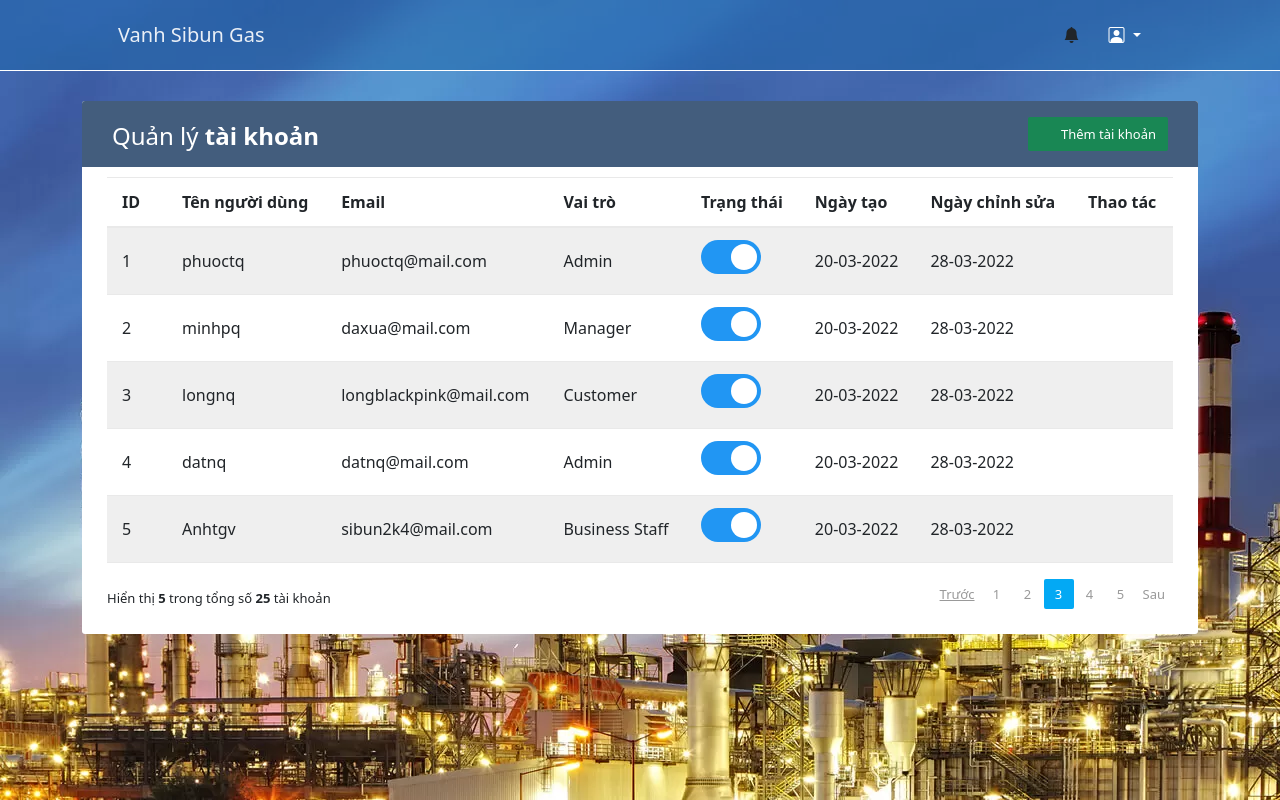
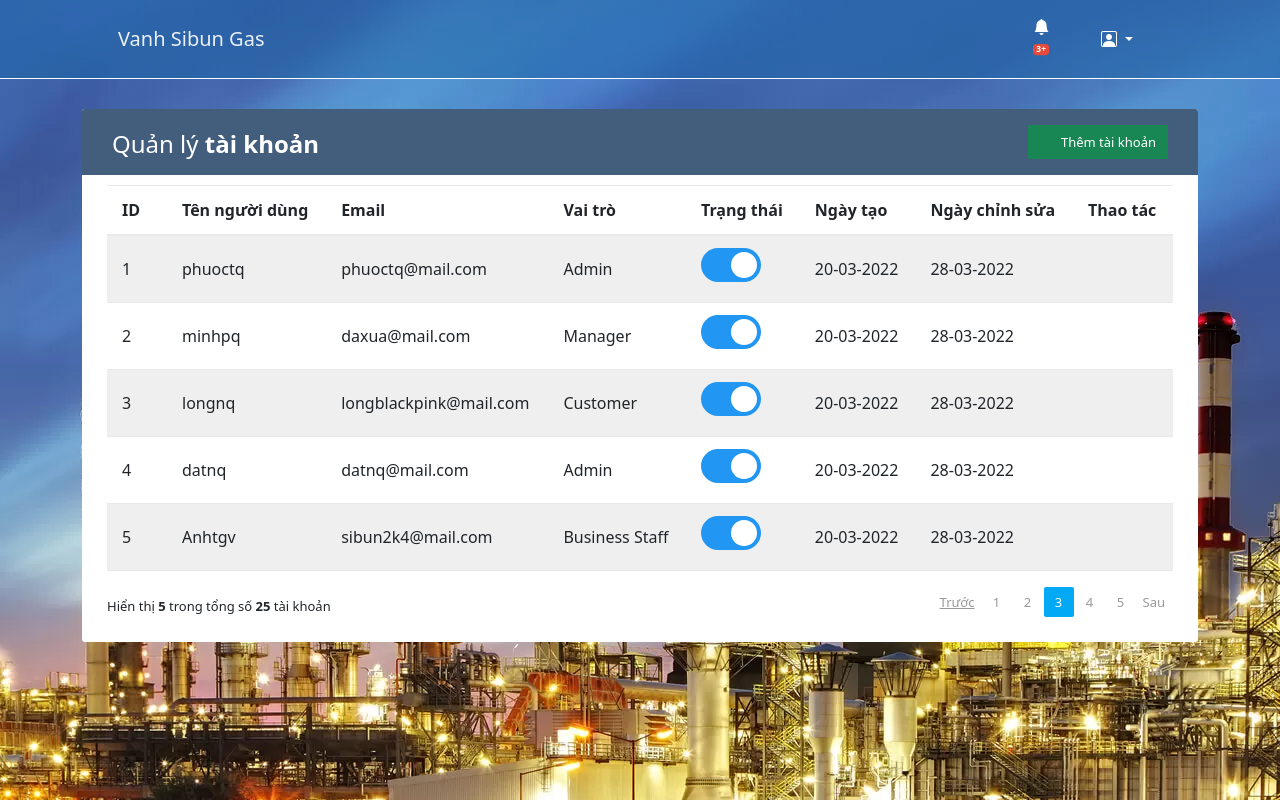
Before and after one commit to PhuocTQ03052000/LGSMS, a plain HTML site: page view_account.html in a window 1280 px wide. Drawn offline with nearby package versions, Linux system fonts and the light colour scheme.

Commit message:
update code

```diff
--- a/css/notfication.css
+++ b/css/notfication.css
@@ -1,23 +1,24 @@
-.notification {
-    background-color: transparent;
-    color: white;
-    text-decoration: none;
-    padding: 15px 26px;
-    position: relative;
+.badge {
     display: inline-block;
-    border-radius: 2px;
+    padding: 0.15em 0.4em;
+    font-size: 75%;
+    font-weight: 700;
+    line-height: 1;
+    text-align: center;
+    white-space: nowrap;
+    vertical-align: baseline;
+    border-radius: 0.35rem;
 }
 
-.notification:hover {
-    background: red;
+.badge-danger {
+    color: #fff;
+    background-color: #e74a3b;
 }
 
-.notification .badge {
+.badge-counter {
     position: absolute;
-    top: -10px;
-    right: -10px;
-    padding: 5px 10px;
-    border-radius: 50%;
-    background-color: red;
-    color: white;
+    transform: scale(.7);
+    transform-origin: top right;
+    right: 0.25rem;
+    margin-top: -0.25rem;
 }
--- a/css/view_list_account.css
+++ b/css/view_list_account.css
@@ -272,7 +272,7 @@ input:checked+.slider:before {
 }
 
 .left_menu {
-    margin-left: 75%;
+    margin-left: 70%;
 }
 
 .d-flex .search_account {
--- a/view_account.html
+++ b/view_account.html
@@ -15,6 +15,7 @@
     <script src="https://stackpath.bootstrapcdn.com/bootstrap/4.5.0/js/bootstrap.min.js"></script>
     <link href="css/view_list_account.css" rel="stylesheet">
     <link href="css/home.css" rel="stylesheet">
+    <link href="css/notfication.css" rel="stylesheet">
     <script src="js/view_list_account.js"></script>
 </head>
 
@@ -25,11 +26,16 @@
             <button class="navbar-toggler" type="button" data-bs-toggle="collapse" data-bs-target="#navbarSupportedContent" aria-controls="navbarSupportedContent" aria-expanded="false" aria-label="Toggle navigation"><span class="navbar-toggler-icon"></span></button>
             <div class="collapse navbar-collapse left_menu" id="navbarSupportedContent">
                 <!-- Navbar-nav with FORM -->
-
-                <a class=""><i class="bi bi-bell-fill"></i></a>
-
+                <form class="d-flex">
+                    <button class="btn bg-transparent" type="submit">
+                    <a class="notification">
+                        <i class="bi bi-bell-fill"></i>
+                        <span class="badge badge-danger badge-counter">3+</span>
+                    </a>
+                    </button>
+                </form>
                 <form class="">
-                    <button class="btn btn-outline-dark bg-transparent" type="submit">
+                    <button class="btn bg-transparent" type="submit">
                     <li class="nav-item dropdown" style="list-style-type: none;">
                         <a class="nav-link dropdown-toggle" id="navbarDropdown" href="#" role="button" data-bs-toggle="dropdown" aria-expanded="false">
                             <i class="bi bi-person-square me-1"></i></a>
```
